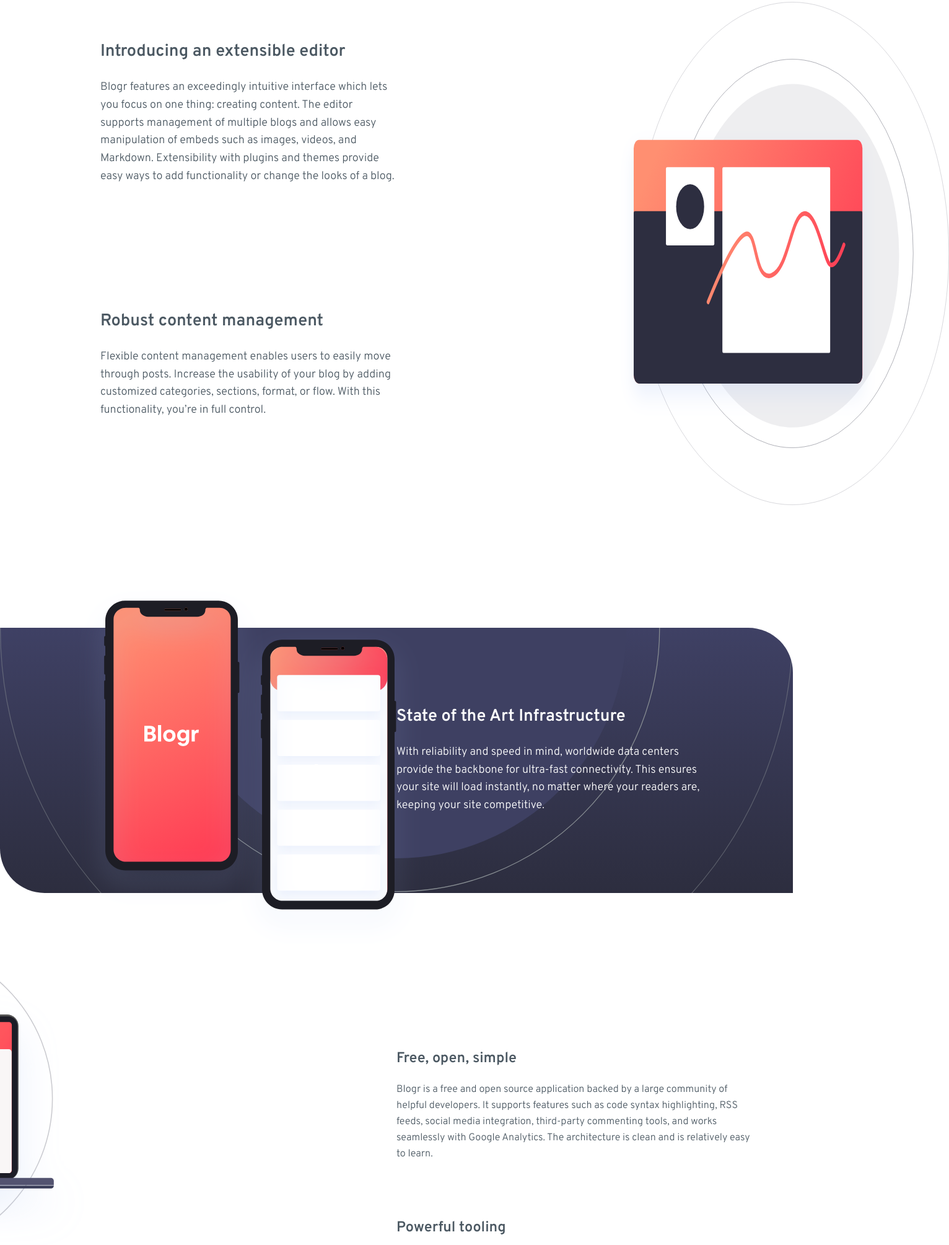
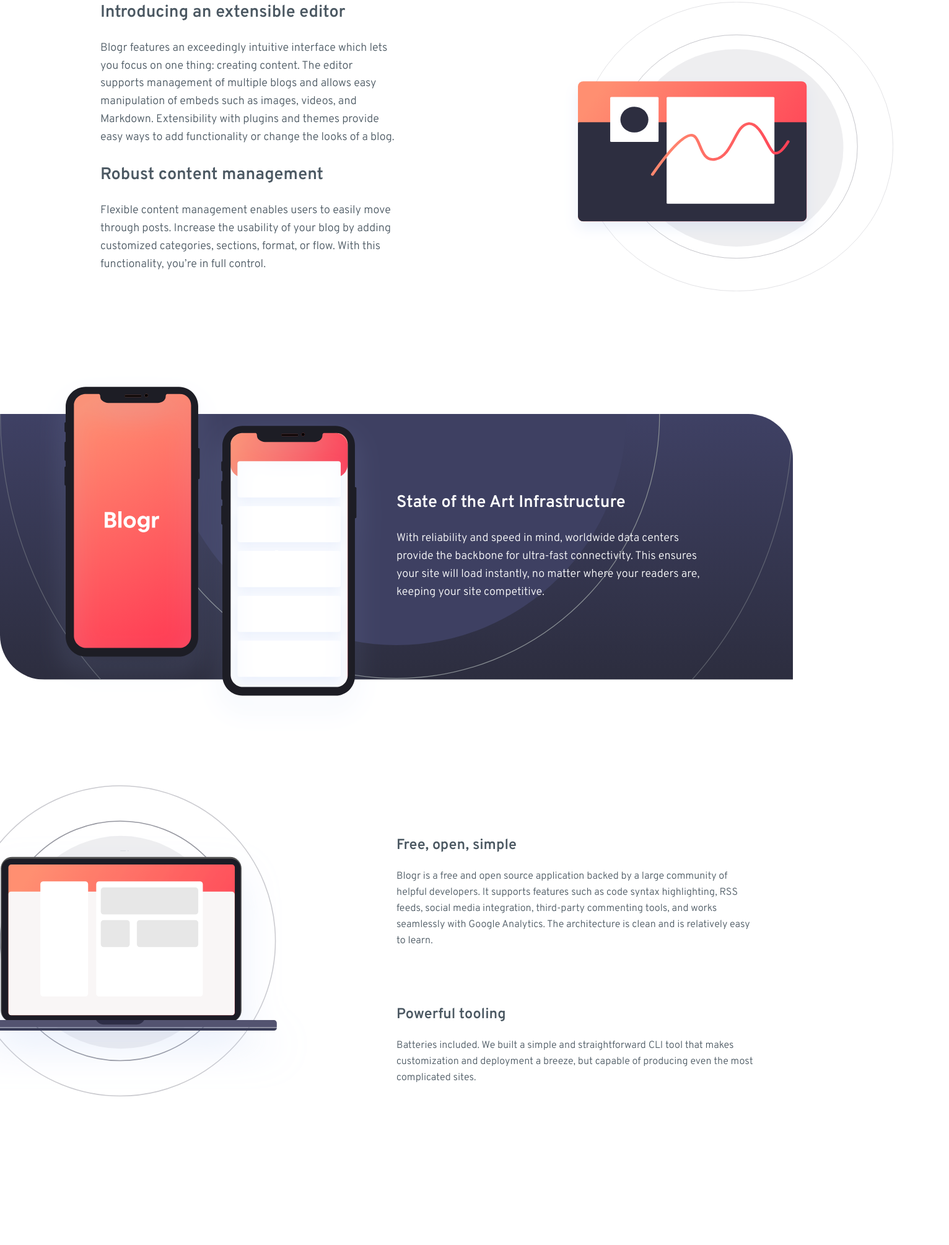
Before and after one commit to kebin20/blogr-landing-page, a website: page index.html in a window 1280 px wide. Shown: the part 791-2800 px from the top of the page at 62% size, 1532 px wide, since content can reach past the window. Drawn offline with Linux system fonts and the light colour scheme.

Commit message:
1 file modified

```diff
--- a/style.css
+++ b/style.css
@@ -134,6 +134,7 @@
 
 .nav-logo {
   width: auto;
+  margin-right: 6em;
 }
 
 .connect-menu {
@@ -563,7 +564,7 @@
     padding: 6em;
     margin-bottom: 5em;
     grid-template-columns: 1fr 1fr;
-    grid-template-rows: 0.5fr 20em 2fr;
+    grid-template-rows: 0.5fr 1fr 1fr;
     align-items: center;
     grid-template-areas:
       'title title'
@@ -573,8 +574,7 @@
 
   .future__picture {
     position: absolute;
-    width: auto;
-    right: -20em;
+    right: -15em;
     top: 0;
   }
 
@@ -625,7 +625,7 @@
   .phone__img {
     width: auto;
     top: -15%;
-    left: 10%;
+    left: 5%;
   }
 
   .phone__content-container {
@@ -656,7 +656,7 @@
     row-gap: 5em;
     padding: 3em;
     margin-top: 11em;
-    margin-bottom: 14em;
+    margin-bottom: 9em;
     grid-template-columns: 1fr 1fr;
     grid-template-rows: 1fr 1fr;
   }
@@ -666,8 +666,8 @@
     position: absolute;
     width: 60%;
     height: auto;
-    top: -11em;
-    right: 59em;
+    top: -6em;
+    right: 39em;
   }
 
   .laptop__content-container {
```
